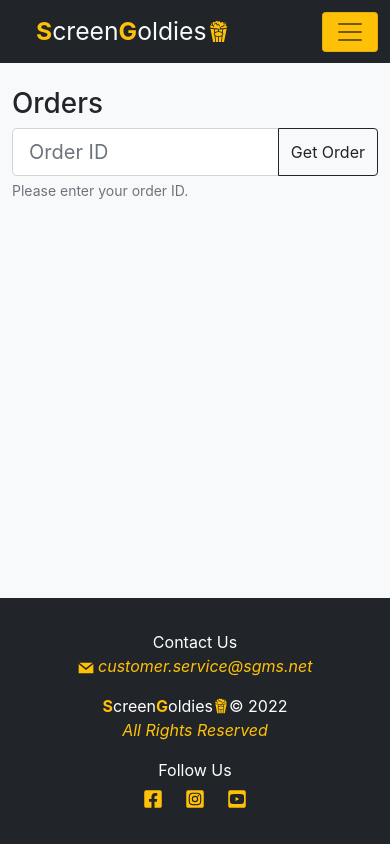
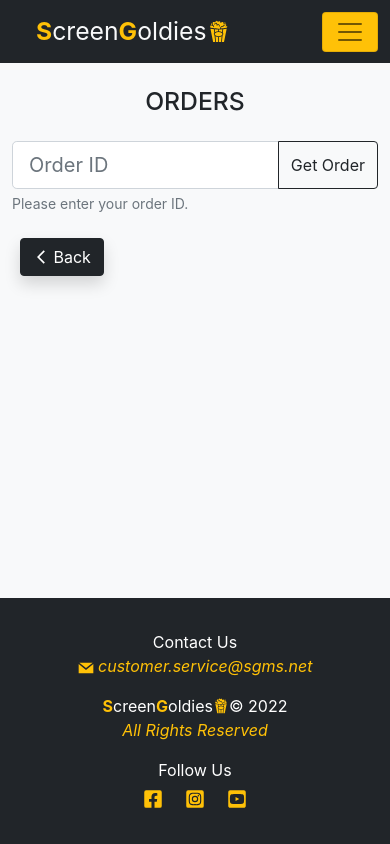
Before and after one commit to dimitar-4/movie-store-app-react, a React (Create React App) app: page /orders in a window 390 px wide. Built offline with nearby package versions, Linux system fonts and the light colour scheme.

Commit message:
Add back button, responsivness. Format code.

```diff
--- a/src/components/OrderDetails.jsx
+++ b/src/components/OrderDetails.jsx
@@ -1,13 +1,15 @@
 import { useEffect, useState } from "react";
-import { useParams } from "react-router-dom";
+import { useParams, useNavigate } from "react-router-dom";
 import Spinner from "./Spinner";
 import Errors from "./Errors";
+import { MdArrowBackIosNew } from "react-icons/md";
 
 function OrderDetails() {
   const { orderId } = useParams();
   const [loading, setLoading] = useState(true);
   const [order, setOrder] = useState();
   const [errors, setErrors] = useState(null);
+  const navigate = useNavigate();
 
   useEffect(() => {
     setLoading(true);
@@ -23,6 +25,10 @@ function OrderDetails() {
       .finally(() => setLoading(false));
   }, [orderId]);
 
+  function goBack() {
+    navigate("/movies/");
+  }
+
   if (loading) return <Spinner />;
   if (errors) return <Errors errors={errors} />;
   return (
@@ -35,6 +41,12 @@ function OrderDetails() {
       {order.movies.map((movie) => (
         <Card key={movie.movieId} movie={movie} />
       ))}
+      <button
+        className="btn btn-dark mx-2 my-4 d-flex align-items-center shadow"
+        onClick={goBack}
+      >
+        <MdArrowBackIosNew /> &nbsp;Back
+      </button>
     </div>
   );
 }
--- a/src/components/Orders.jsx
+++ b/src/components/Orders.jsx
@@ -1,5 +1,6 @@
 import { useState } from "react";
 import { useNavigate } from "react-router-dom";
+import { MdArrowBackIosNew } from "react-icons/md";
 
 function Orders() {
   const [orderId, setOrderId] = useState("");
@@ -13,24 +14,38 @@ function Orders() {
     }
   }
 
+  function goBack() {
+    navigate("/movies/");
+  }
+
   return (
     <div>
-            <h1>Orders</h1>
+      <h2 className="text-uppercase text-center mb-4">Orders</h2>
       <form onSubmit={handleSubmit}>
         <div className="input-group">
-                    <input type="text" id="orderId" name="orderId" placeholder="Order ID"
-                        className="form-control form-control-lg" value={orderId}
-                        onChange={(e) => setOrderId(e.target.value)} />
+          <input
+            type="text"
+            id="orderId"
+            name="orderId"
+            placeholder="Order ID"
+            className="form-control form-control-lg"
+            value={orderId}
+            onChange={(e) => setOrderId(e.target.value)}
+          />
           <button type="submit" className="btn btn-outline-dark">
             Get Order
           </button>
         </div>
-                <div className="form-text">
-                    Please enter your order ID.
+        <div className="form-text">Please enter your order ID.</div>
+      </form>
+      <button
+        className="btn btn-dark mx-2 my-4 d-flex align-items-center shadow"
+        onClick={goBack}
+      >
+        <MdArrowBackIosNew /> &nbsp;Back
+      </button>
     </div>
-            </form>
-        </div>
-    )
+  );
 }
 
 export default Orders;
```
Lines whose indentation alone changed are shown as unchanged.
